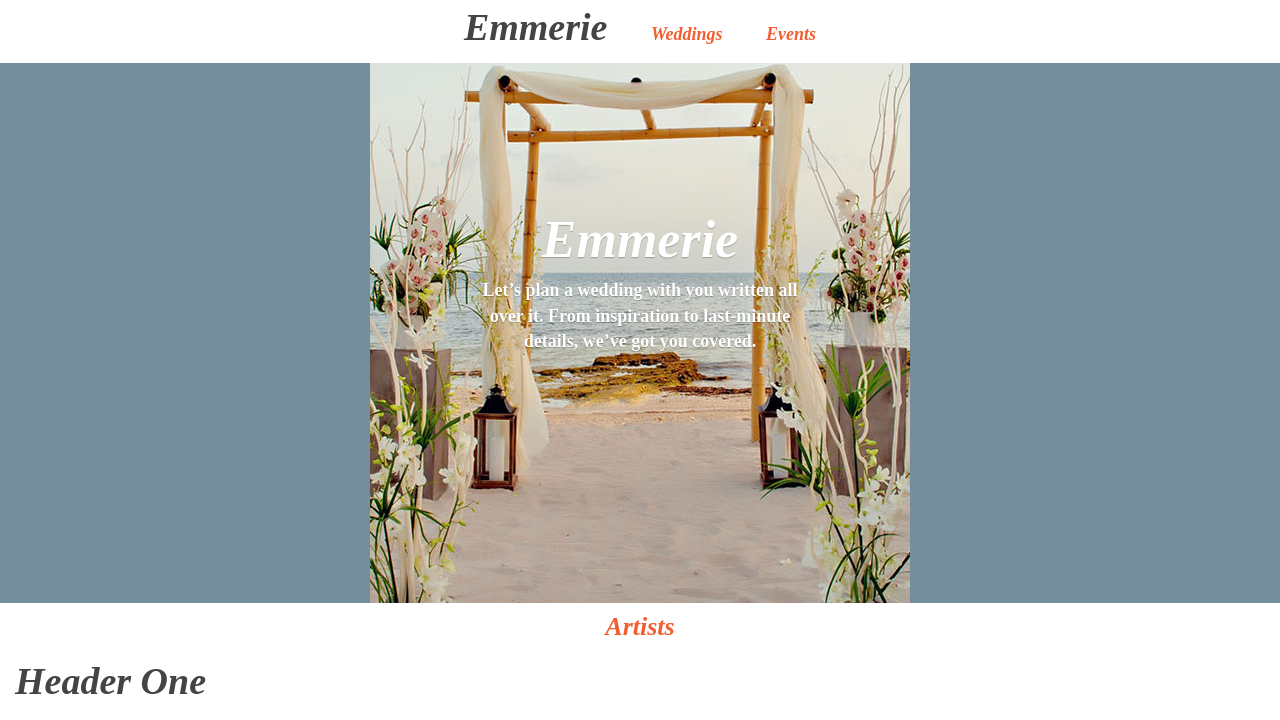
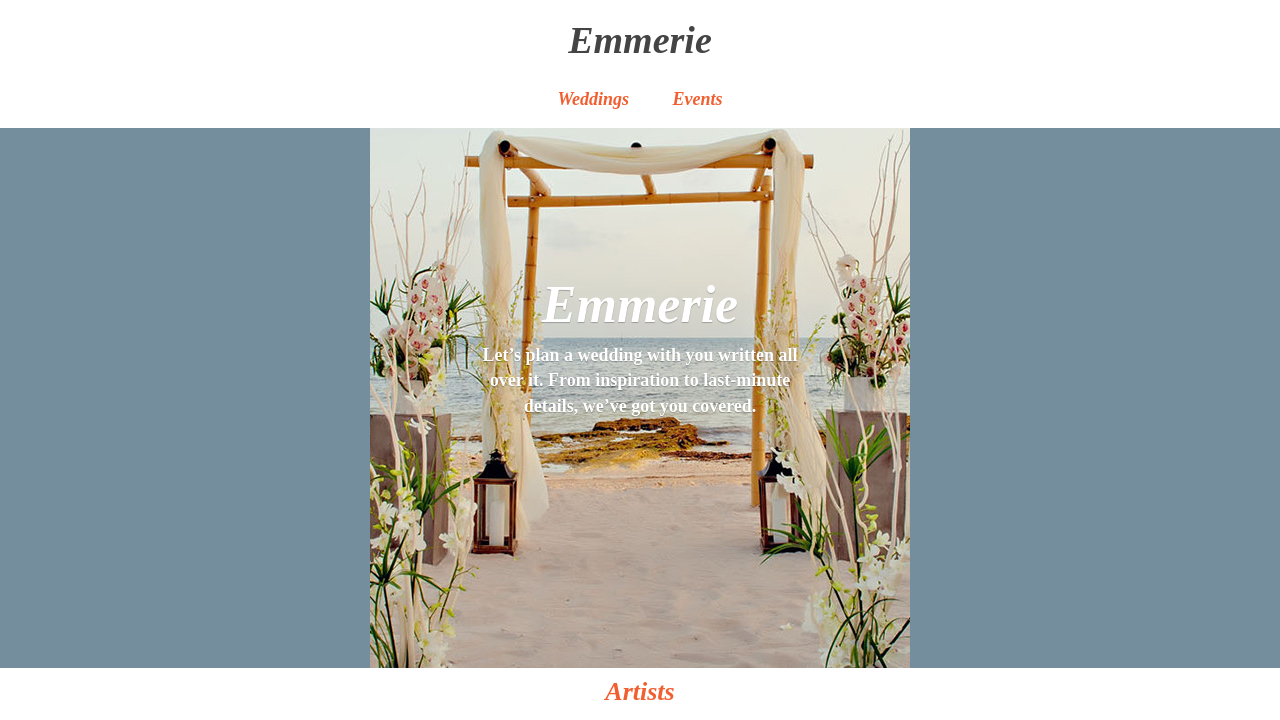
Before and after one commit to nhadinat/Emmerie, a website: page src/index.html in a window 1280 px wide. Shown: the top 720 px of the page. Drawn offline with nearby package versions, Linux system fonts and the light colour scheme; files that its build step writes are made by us from their sources; files whose address does not match are found by name.

Commit message:
Split nav elements

```diff
--- a/src/index.html
+++ b/src/index.html
@@ -29,11 +29,11 @@
 
       <!--Header-->
       <header class="row text-center">
+        <h1>
+            <a class="nav-brand" href="/">Emmerie</a>
+        </h1>
         <nav class="col-xs-12">
           <ul>
-            <li>
-              <a class="nav-brand" href="/">Emmerie</a>
-            </li>
             <li>
               <a class="nav-link" href="#">Weddings</a>
             </li>
```
